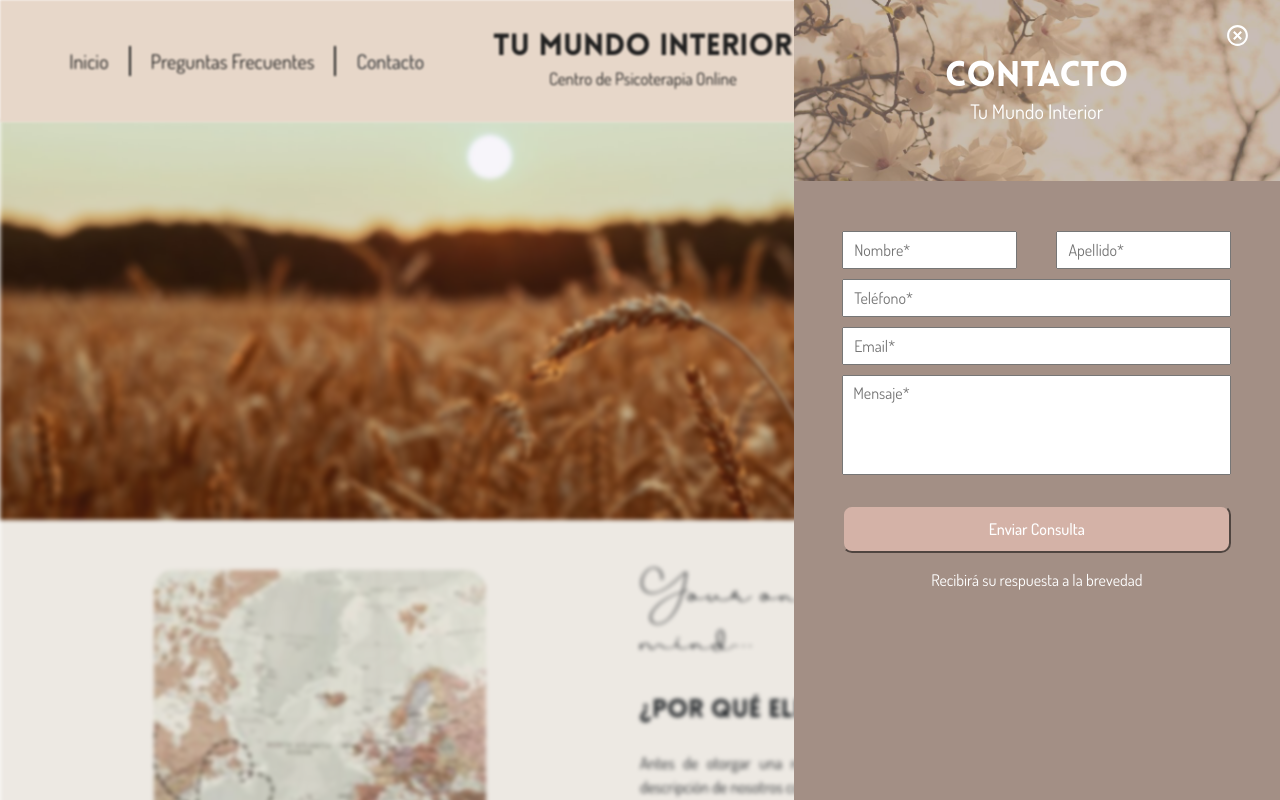
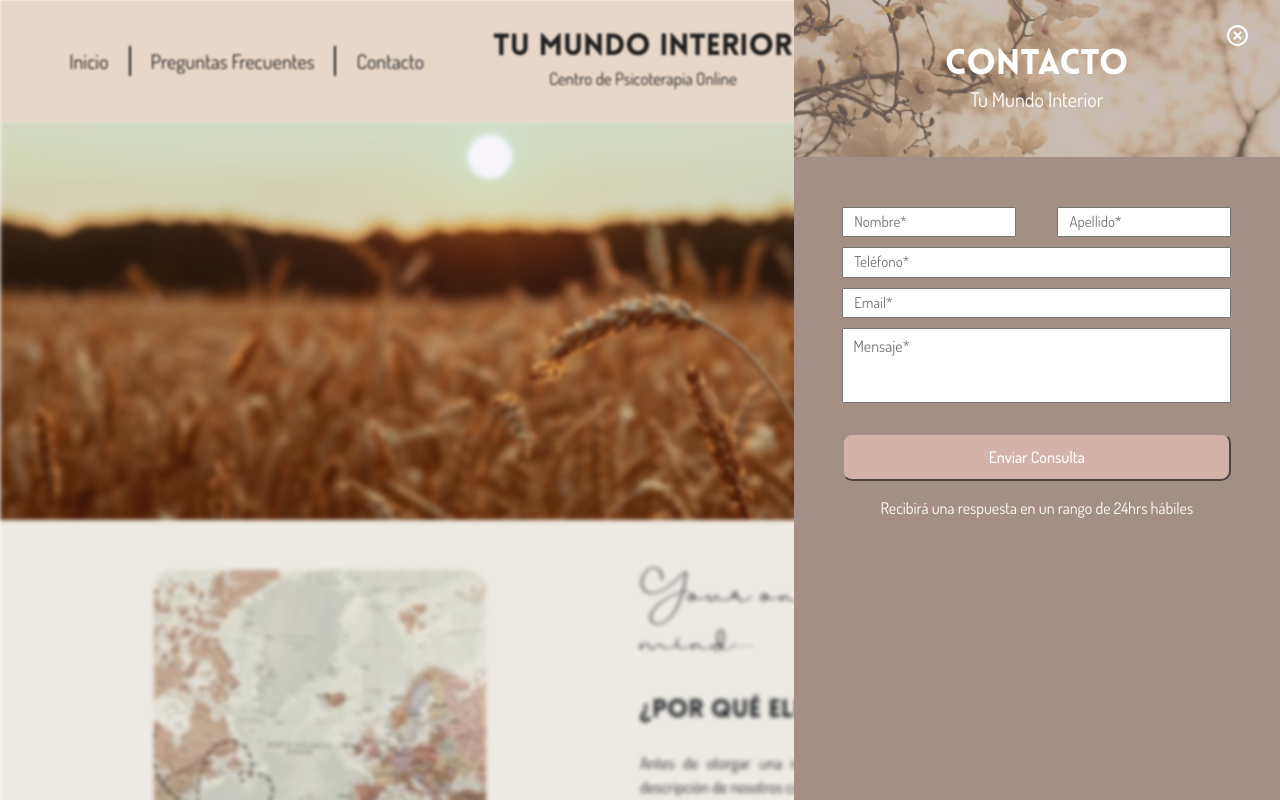
Before and after one commit to FacundoVillarroel/tumundointeriorweb, a React (Create React App) app: page / in a window 1280 px wide. Both pictures are taken after a click on the element "Contacto". Shown: the top 800 px of the page. Built offline with nearby package versions, Linux system fonts and the light colour scheme.

Commit message:
[feature] - reduce padding to inputs in sidebar, change sidebarDescription &

```diff
--- a/scss/_sidebar.scss
+++ b/scss/_sidebar.scss
@@ -66,14 +66,15 @@
           justify-content: space-between;
         }
         input{
-          padding: 5px 10px;
+          padding: 2px 10px;
           margin-bottom: 10px;
           font-family: "dosisRegular";
+          font-size: 15px;
         }
         textarea{
           margin-bottom: 10px;
           padding: 5px 10px;
-          height: 100px;
+          height: 75px;
           resize: none;
           font-family: "dosisRegular";
         }
--- a/src/App.css
+++ b/src/App.css
@@ -379,13 +379,14 @@ html a {
           display: flex;
           justify-content: space-between; }
         .sidebar .sidebarContainer .sidebarFormContainer form input {
-          padding: 5px 10px;
+          padding: 2px 10px;
           margin-bottom: 10px;
-          font-family: "dosisRegular"; }
+          font-family: "dosisRegular";
+          font-size: 15px; }
         .sidebar .sidebarContainer .sidebarFormContainer form textarea {
           margin-bottom: 10px;
           padding: 5px 10px;
-          height: 100px;
+          height: 75px;
           resize: none;
           font-family: "dosisRegular"; }
         .sidebar .sidebarContainer .sidebarFormContainer form select {
--- a/src/components/bookingContainer/BookingContainer.js
+++ b/src/components/bookingContainer/BookingContainer.js
@@ -132,7 +132,7 @@ const BookingContainer = () => {
               </select>
               <button type='submit' className='buttonSubmit' onClick={handleSubmit}>Enviar Solicitud</button>
             </form>
-            <p className='sidebarDescription'>Recibirá una respuesta en un rango de 24hs hábiles</p>
+            <p className='sidebarDescription'>Recibirá una respuesta en un rango de 24hrs hábiles</p>
           </div>
         </div>
       }
--- a/src/components/contactContainer/ContactContainer.js
+++ b/src/components/contactContainer/ContactContainer.js
@@ -117,7 +117,7 @@ const ContactContainer = () => {
                 required/>
               <button type='submit' className='buttonSubmit' onClick={handleSubmit}>Enviar Consulta</button>
             </form>
-            <p className='sidebarDescription'>Recibirá su respuesta a la brevedad</p>
+            <p className='sidebarDescription'>Recibirá una respuesta en un rango de 24hrs hábiles</p>
           </div>
         </div>
       }
```
